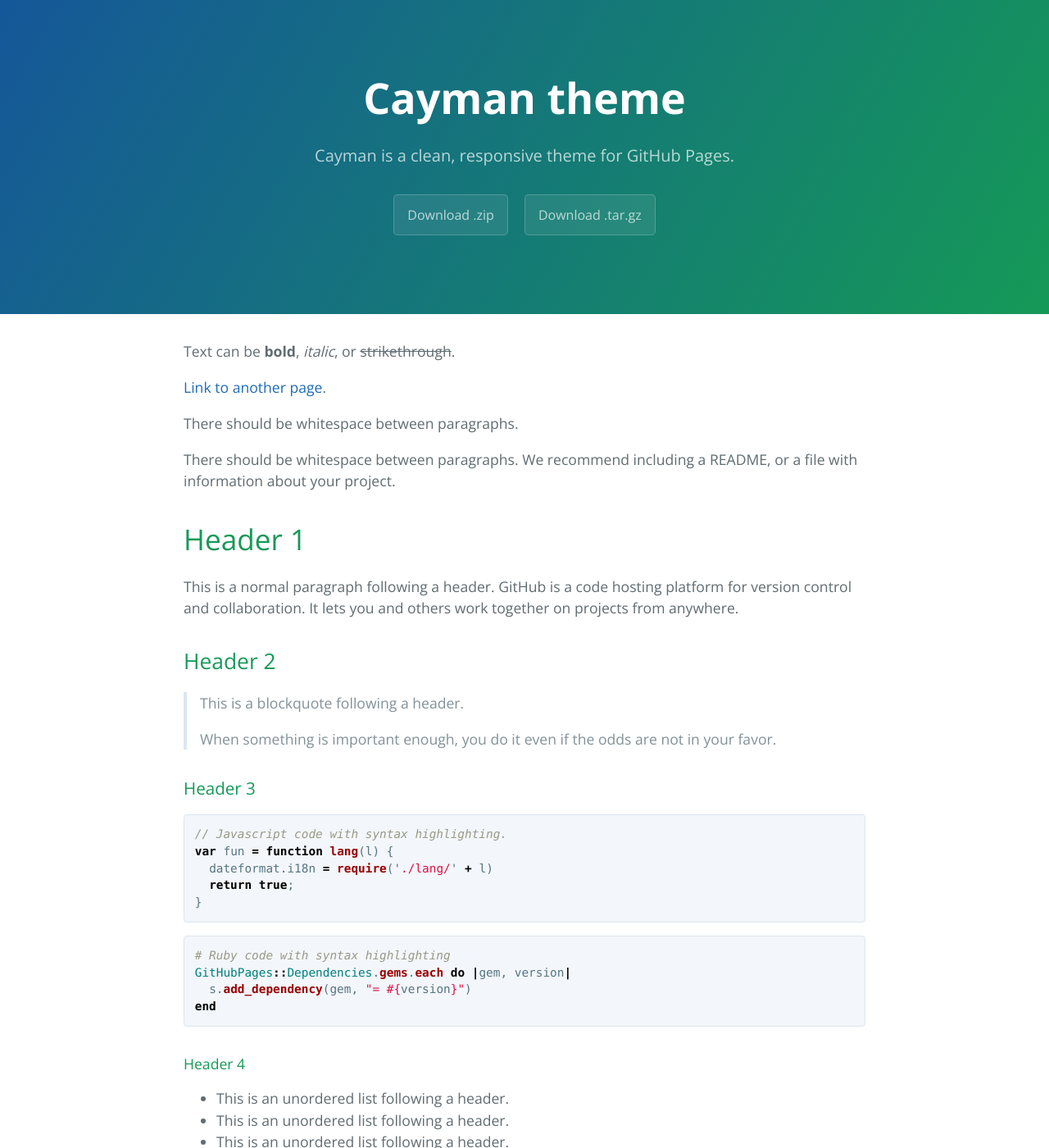
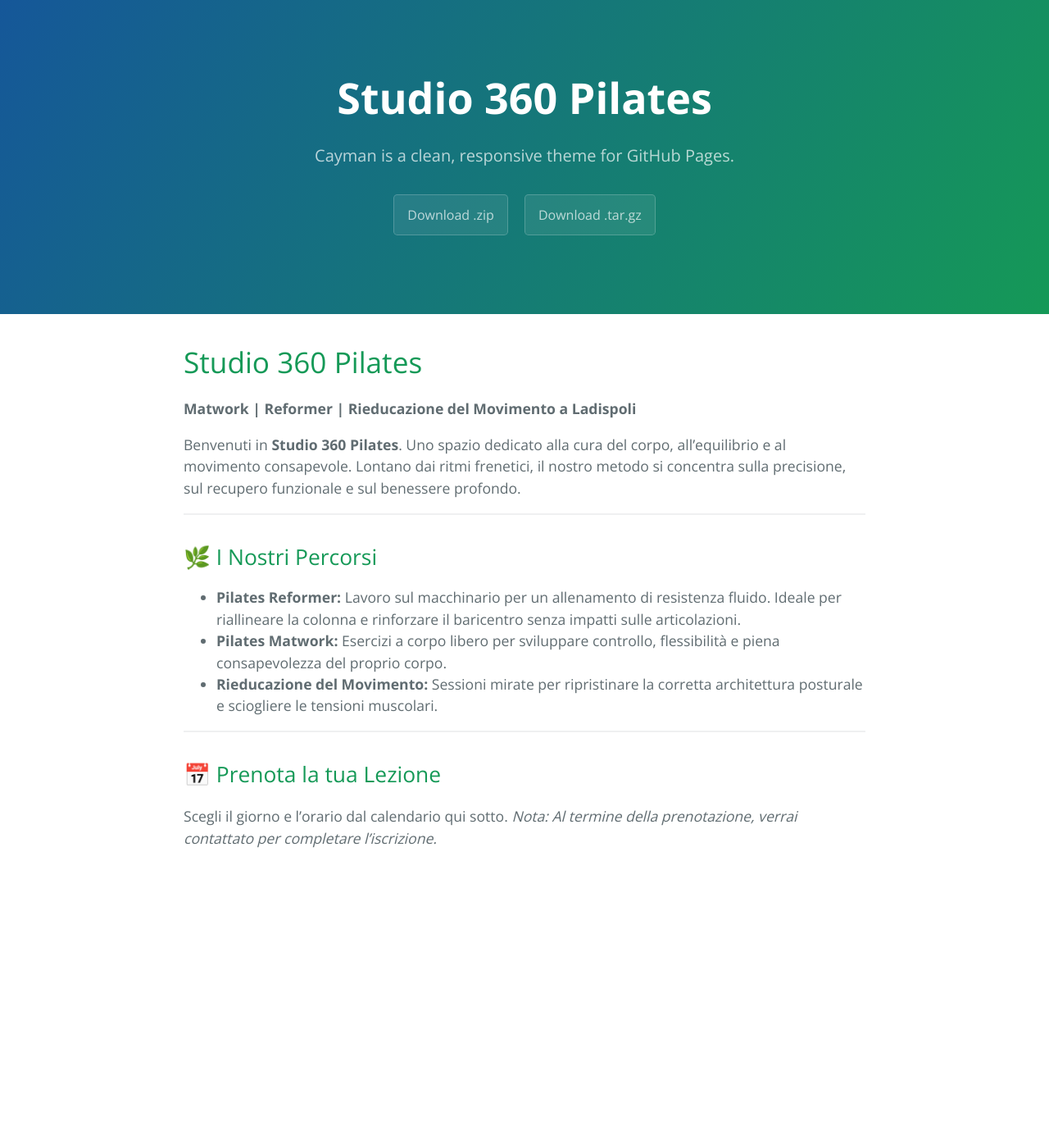
Before and after one commit to studio360pilates/studio360pilates.github.io, a Jekyll site: the page built from index.md, in a window 1280 px wide and 1400 px high. Shown: the whole window at 82% size. Built offline with Jekyll 4.4.1, drawn with Linux system fonts in a browser that asks for light colours; a script that is not in the unit is left out; our own code applies the rules of GitHub Pages for plain Markdown files; some of the changed text lies outside the part shown.

Commit message:
Revise index.md for Studio 360 Pilates content

````diff
--- a/index.md
+++ b/index.md
@@ -2,122 +2,51 @@
 layout: default
 ---
 
-Text can be **bold**, _italic_, or ~~strikethrough~~.
+# Studio 360 Pilates
+**Matwork | Reformer | Rieducazione del Movimento a Ladispoli**
 
-[Link to another page](./another-page.html).
+Benvenuti in **Studio 360 Pilates**. Uno spazio dedicato alla cura del corpo, all'equilibrio e al movimento consapevole. Lontano dai ritmi frenetici, il nostro metodo si concentra sulla precisione, sul recupero funzionale e sul benessere profondo.
 
-There should be whitespace between paragraphs.
+---
 
-There should be whitespace between paragraphs. We recommend including a README, or a file with information about your project.
+## 🌿 I Nostri Percorsi
 
-# Header 1
+*   **Pilates Reformer:** Lavoro sul macchinario per un allenamento di resistenza fluido. Ideale per riallineare la colonna e rinforzare il baricentro senza impatti sulle articolazioni.
+*   **Pilates Matwork:** Esercizi a corpo libero per sviluppare controllo, flessibilità e piena consapevolezza del proprio corpo.
+*   **Rieducazione del Movimento:** Sessioni mirate per ripristinare la corretta architettura posturale e sciogliere le tensioni muscolari.
 
-This is a normal paragraph following a header. GitHub is a code hosting platform for version control and collaboration. It lets you and others work together on projects from anywhere.
+---
 
-## Header 2
+## 📅 Prenota la tua Lezione
 
-> This is a blockquote following a header.
->
-> When something is important enough, you do it even if the odds are not in your favor.
+Scegli il giorno e l'orario dal calendario qui sotto.
+_Nota: Al termine della prenotazione, verrai contattato per completare l'iscrizione._
 
-### Header 3
+<!-- Inizio Codice Cal.com -->
+<div id="cal-inline-embed" style="width:100%;height:600px;"></div>
+<script type="text/javascript">
+  (function (C, A, L) { let p = function (a, ar) { a.q.push(ar); }; let d = C.document; C.Cal = C.Cal || function () { let cal = C.Cal; let ar = arguments; if (!cal.loaded) { cal.ns = {}; cal.q = cal.q || []; d.head.appendChild(d.createElement("script")).src = A; cal.loaded = true; } if (ar[0] === L) { const api = function () { p(api, arguments); }; const namespace = ar[1]; api.q = api.q || []; if(typeof namespace === "string"){cal.ns[namespace] = cal.ns[namespace] || api} else p(api, ar); return api; } else p(cal, ar); }; })(window, "https://app.cal.com/embed/embed.js", "init");
+  Cal("init", "TUO_USERNAME/TUO_EVENTO", {origin:"https://cal.com"});
+  Cal("inline", { elementOrSelector: "#cal-inline-embed" });
+</script>
+<!-- Fine Codice Cal.com -->
 
-```js
-// Javascript code with syntax highlighting.
-var fun = function lang(l) {
-  dateformat.i18n = require('./lang/' + l)
-  return true;
-}
-```
+---
 
-```ruby
-# Ruby code with syntax highlighting
-GitHubPages::Dependencies.gems.each do |gem, version|
-  s.add_dependency(gem, "= #{version}")
-end
-```
+## 📌 Info e Regolamento
 
-#### Header 4
+Per garantire un servizio intimo, professionale e di altissima qualità, ti preghiamo di leggere le nostre linee guida:
 
-*   This is an unordered list following a header.
-*   This is an unordered list following a header.
-*   This is an unordered list following a header.
+1.  **Conferma con Acconto:** La prenotazione effettuata tramite il calendario è considerata "in attesa". Sarà confermata definitivamente solo al ricevimento dell'acconto (50%) tramite **Satispay** o **PayPal** (ti invieremo noi il link su WhatsApp). Il saldo avverrà in studio.
+2.  **Certificato Medico:** Per la tua sicurezza e nel rispetto delle normative, è obbligatorio inviarci copia del *Certificato Medico per attività sportiva non agonistica* prima della tua prima lezione.
+3.  **Politica di Cancellazione:** Le lezioni possono essere disdette o riprogrammate senza penali con almeno **24 ore di preavviso**. Oltre questo termine, l'acconto verrà trattenuto (o la lezione scalata dal pacchetto).
 
-##### Header 5
+---
 
-1.  This is an ordered list following a header.
-2.  This is an ordered list following a header.
-3.  This is an ordered list following a header.
+## 📍 Contatti
 
-###### Header 6
+Siamo a **Ladispoli (RM)**.
+Hai dubbi su quale sia il percorso più adatto a te o vuoi informazioni sui nostri pacchetti prepagati?
 
-| head1        | head two          | three |
-|:-------------|:------------------|:------|
-| ok           | good swedish fish | nice  |
-| out of stock | good and plenty   | nice  |
-| ok           | good `oreos`      | hmm   |
-| ok           | good `zoute` drop | yumm  |
-
-### There's a horizontal rule below this.
-
-* * *
-
-### Here is an unordered list:
-
-*   Item foo
-*   Item bar
-*   Item baz
-*   Item zip
-
-### And an ordered list:
-
-1.  Item one
-1.  Item two
-1.  Item three
-1.  Item four
-
-### And a nested list:
-
-- level 1 item
-  - level 2 item
-  - level 2 item
-    - level 3 item
-    - level 3 item
-- level 1 item
-  - level 2 item
-  - level 2 item
-  - level 2 item
-- level 1 item
-  - level 2 item
-  - level 2 item
-- level 1 item
-
-### Small image
-
-![Octocat](https://github.githubassets.com/images/icons/emoji/octocat.png)
-
-### Large image
-
-![Branching](https://guides.github.com/activities/hello-world/branching.png)
-
-
-### Definition lists can be used with HTML syntax.
-
-<dl>
-<dt>Name</dt>
-<dd>Godzilla</dd>
-<dt>Born</dt>
-<dd>1952</dd>
-<dt>Birthplace</dt>
-<dd>Japan</dd>
-<dt>Color</dt>
-<dd>Green</dd>
-</dl>
-
-```
-Long, single-line code blocks should not wrap. They should horizontally scroll if they are too long. This line should be long enough to demonstrate this.
-```
-
-```
-The final element.
-```
+*   📱 **[Scrivici su WhatsApp](https://wa.me/39INSERISCI_TUO_NUMERO)**
+*   📸 **Seguici su Instagram:** [@studio360pilates](#)
````
